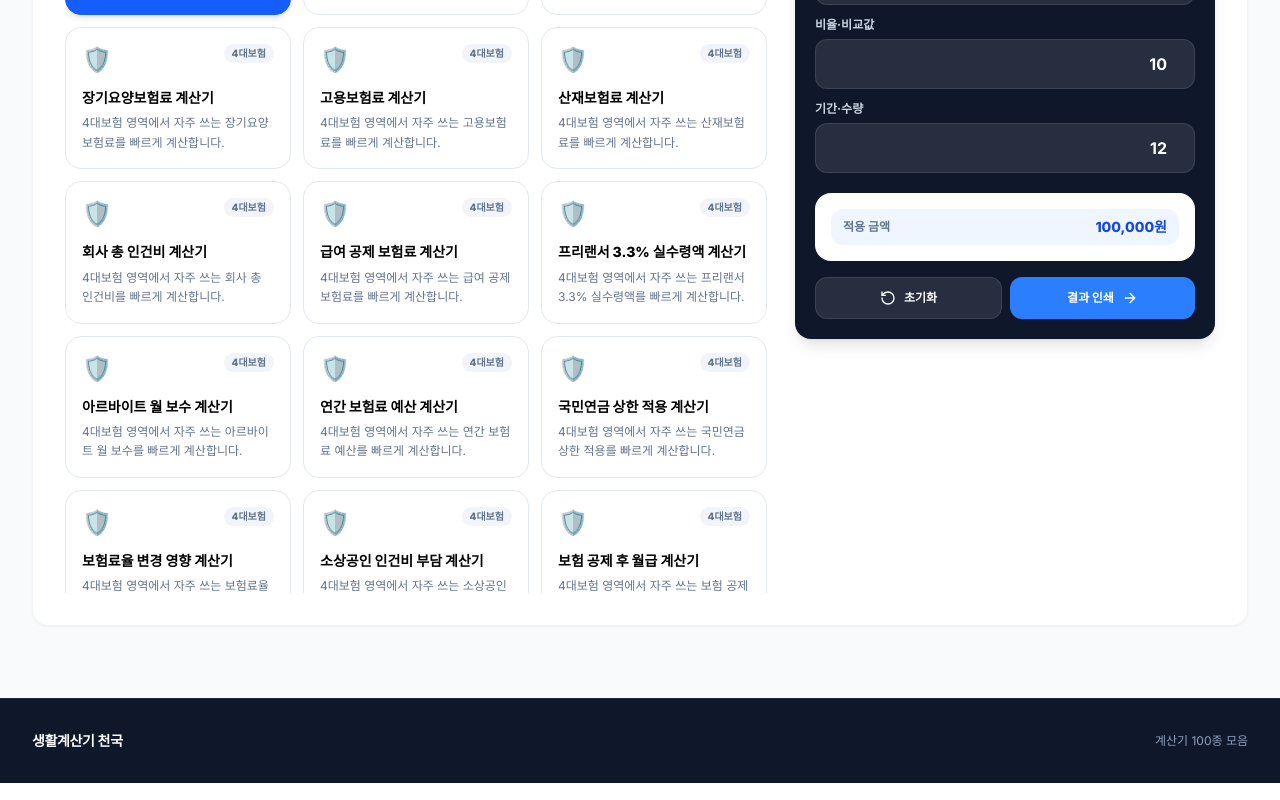
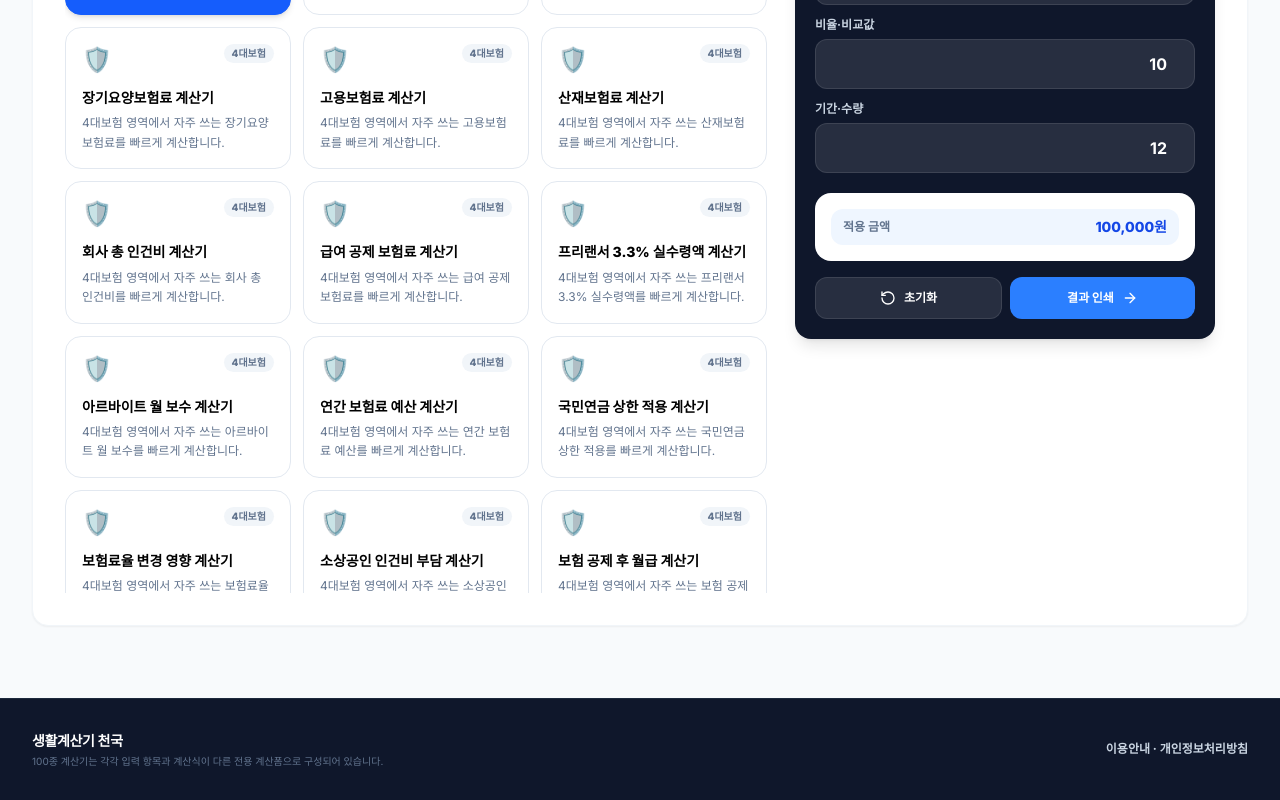
Before and after one commit to apark12321-ux/life-calc, a React (Vite) app: page / in a window 1280 px wide. Shown: the part 514-1314 px from the top of the page. Built offline with nearby package versions, Linux system fonts and the light colour scheme.

Commit message:
Restore policy pages and calculator layout

```diff
--- a/src/App.tsx
+++ b/src/App.tsx
@@ -2,19 +2,49 @@ import React, { useState } from 'react';
 import { CategoryType } from './types';
 import Navigation from './components/Navigation';
 import UniversalCalculatorHub from './components/UniversalCalculatorHub';
+import PrivacyPolicy from './components/PrivacyPolicy';
+import TermsOfService from './components/TermsOfService';
+import AboutApp from './components/AboutApp';
 
 export default function App() {
   const [currentCategory, setCurrentCategory] = useState<CategoryType>('insurance');
+
+  const handleSelectCategory = (cat: CategoryType) => {
+    setCurrentCategory(cat);
+    window.scrollTo({ top: 0, behavior: 'smooth' });
+  };
+
+  const handleNavigateToCalculator = (id: string) => {
+    if (id.startsWith('wage_')) setCurrentCategory('wage');
+    else if (id.startsWith('life_')) setCurrentCategory('life');
+    else if (id.startsWith('finance_')) setCurrentCategory('finance');
+    else if (id.startsWith('property_')) setCurrentCategory('property');
+    else if (id === 'policy') setCurrentCategory('policy');
+    else setCurrentCategory('insurance');
+    window.scrollTo({ top: 0, behavior: 'smooth' });
+  };
+
   return (
     <div className="min-h-screen bg-slate-50 flex flex-col font-sans">
-      <Navigation currentCategory={currentCategory} onSelectCategory={setCurrentCategory} onNavigateToCalculator={() => undefined} />
+      <Navigation currentCategory={currentCategory} onSelectCategory={handleSelectCategory} onNavigateToCalculator={handleNavigateToCalculator} />
       <main className="flex-grow max-w-7xl w-full mx-auto px-4 sm:px-6 lg:px-8 py-6">
-        <UniversalCalculatorHub category={currentCategory} />
+        {currentCategory === 'policy' ? (
+          <div className="space-y-6">
+            <AboutApp onNavigateToCalculator={handleNavigateToCalculator} />
+            <PrivacyPolicy />
+            <TermsOfService />
+          </div>
+        ) : (
+          <UniversalCalculatorHub category={currentCategory} />
+        )}
       </main>
       <footer className="bg-slate-900 text-slate-400 text-xs py-8 border-t border-slate-800 mt-12 font-sans">
         <div className="max-w-7xl mx-auto px-4 sm:px-6 lg:px-8 flex flex-col sm:flex-row sm:items-center sm:justify-between gap-3">
-          <p className="text-white font-bold text-sm tracking-tight">생활계산기 천국</p>
-          <p>계산기 100종 모음</p>
+          <div>
+            <p className="text-white font-bold text-sm tracking-tight">생활계산기 천국</p>
+            <p className="text-[10px] text-slate-500 mt-1">100종 계산기는 각각 입력 항목과 계산식이 다른 전용 계산폼으로 구성되어 있습니다.</p>
+          </div>
+          <button onClick={() => handleSelectCategory('policy')} className="text-slate-300 hover:text-white font-bold transition">이용안내 · 개인정보처리방침</button>
         </div>
       </footer>
     </div>
```
